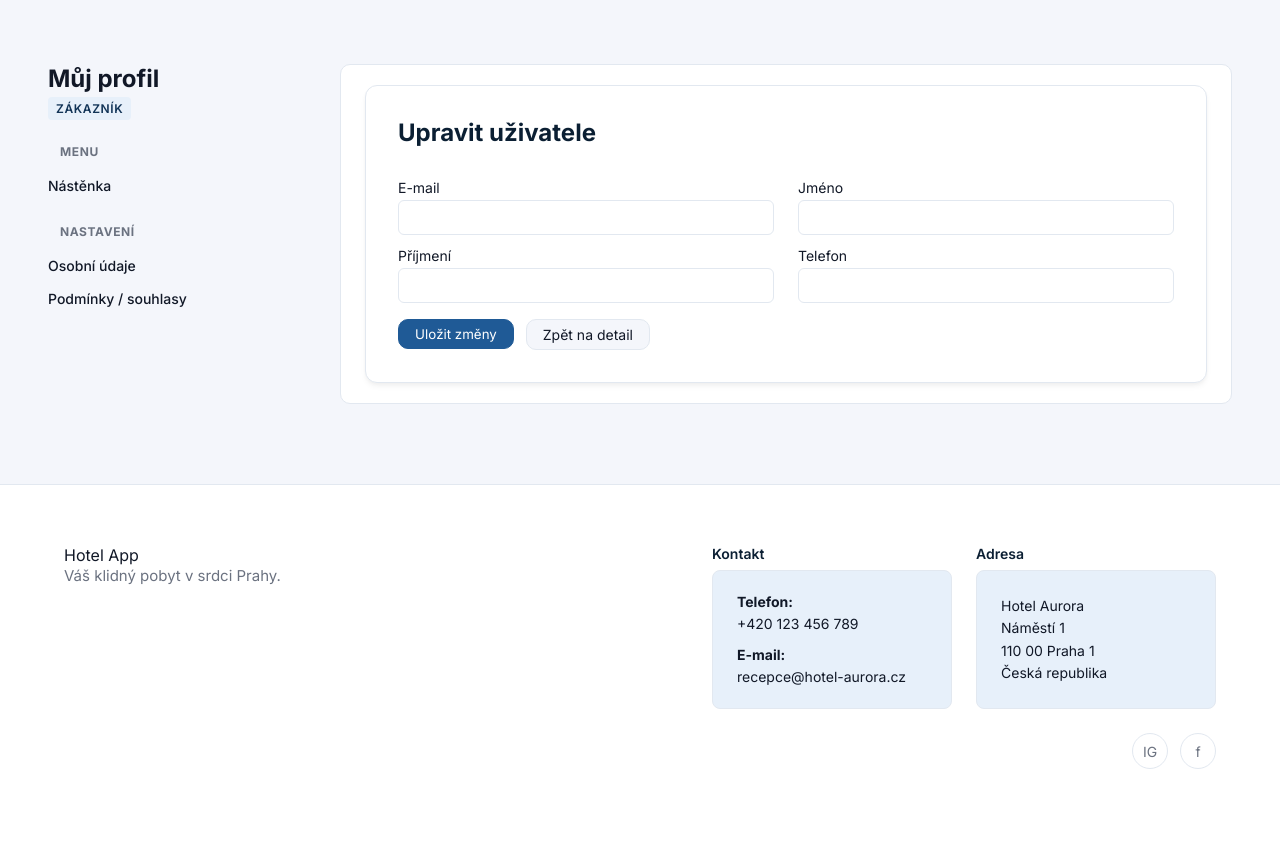
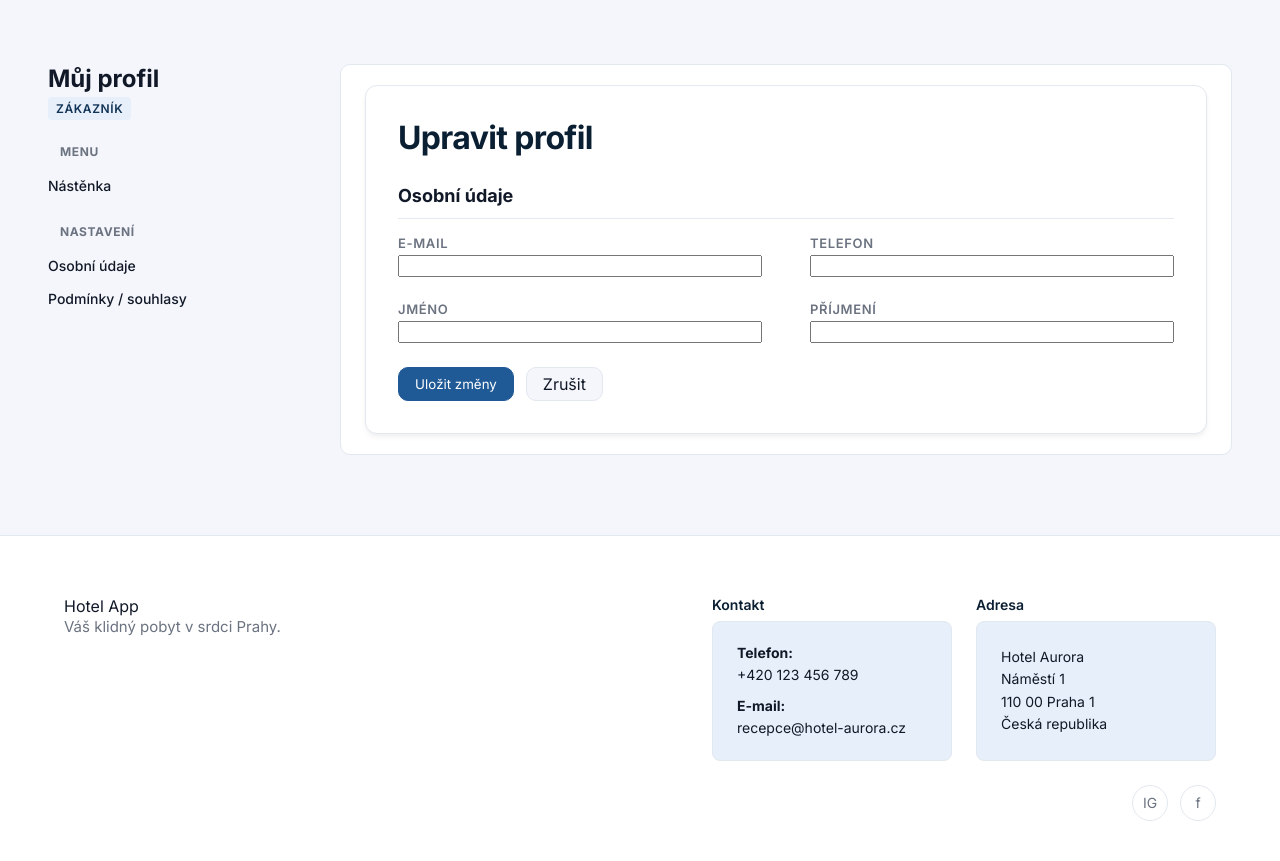
Before and after one commit to MarieHoravova/web-application-project, a FastAPI app: template templates/users/user_edit.html in a window 1280 px wide. Shown: the part 67-928 px from the top of the page. Before the commit the page ends 836 px from the top, so only its background shows below. Run offline with FastAPI, Linux system fonts and the light colour scheme; the template is opened without the code that fills it, so the values that code supplies are empty; some web fonts are replaced.

Commit message:
Update User edit

```diff
--- a/templates/users/user_edit.html
+++ b/templates/users/user_edit.html
@@ -3,8 +3,11 @@
 
 {% block profile_content %}
 
-  <div class="admin-detail-header">
-    <h2>Upravit uživatele {{ user.first_name + " " + user.last_name }}</h2>
+  <div class="dashboard-header" style="display: flex; justify-content: space-between; align-items: flex-start; margin-bottom: 24px;">
+    <div>
+        <h1 style="margin: 0 0 4px 0;">Upravit profil</h1>
+        <p style="color: var(--color-text-muted); margin: 0;">{{ user.first_name }} {{ user.last_name }}</p>
+    </div>
 
     {% if is_admin %}
       <form method="post"
@@ -18,68 +21,73 @@
     {% endif %}
   </div>
 
-  <div class="admin-detail">
-    <form method="post" action="{{ url_for('user_update', user_id=user.id) }}" class="admin-detail-form">
-      <div class="admin-detail-form-grid">
-        <div class="admin-detail-form-item">
-          <label>
-            E-mail
-            <input type="email" name="email" value="{{ user.email }}" required>
-          </label>
+  <div class="form-card">
+
+    <h3 style="margin-top: 0; margin-bottom: 16px; font-size: 18px; border-bottom: 1px solid var(--color-border-subtle); padding-bottom: 12px;">Osobní údaje</h3>
+
+    <form method="post" action="{{ url_for('user_update', user_id=user.id) }}">
+      <div class="detail-grid">
+
+        <div class="detail-item">
+          <label class="detail-label">E-mail</label>
+          <input type="email" name="email" value="{{ user.email }}" required class="form-input">
         </div>
 
-        <div class="admin-detail-form-item">
-          <label>
-            Jméno
-            <input type="text" name="first_name" value="{{ user.first_name }}" required>
-          </label>
+        <div class="detail-item">
+          <label class="detail-label">Telefon</label>
+          <input type="text" name="phone_number" value="{{ user.phone_number or '' }}" class="form-input">
         </div>
 
-        <div class="admin-detail-form-item">
-          <label>
-            Příjmení
-            <input type="text" name="last_name" value="{{ user.last_name }}" required>
-          </label>
+        <div class="detail-item">
+          <label class="detail-label">Jméno</label>
+          <input type="text" name="first_name" value="{{ user.first_name }}" required class="form-input">
         </div>
 
-        <div class="admin-detail-form-item">
-          <label>
-            Telefon
-            <input type="text" name="phone_number" value="{{ user.phone_number or '' }}">
-          </label>
-        </div>
+        <div class="detail-item">
+          <label class="detail-label">Příjmení</label>
+          <input type="text" name="last_name" value="{{ user.last_name }}" required class="form-input">
         </div>
 
-      <div class="admin-detail-form-actions">
+      </div>
+
+      <div style="margin-top: 24px; display: flex; gap: 12px;">
         <button type="submit" class="btn btn-primary">Uložit změny</button>
-        <a href="{{ url_for('user_detail', user_id=user.id) }}" class="btn btn-tertiary">Zpět na detail</a>
+        <a href="{{ url_for('user_detail', user_id=user.id) }}" class="btn btn-tertiary">Zrušit</a>
       </div>
     </form>
 
     {% if is_admin %}
-      <hr class="admin-detail-divider">
+      <div style="margin-top: 40px;">
+        <h3 style="margin-bottom: 16px; font-size: 18px; border-bottom: 1px solid var(--color-border-subtle); padding-bottom: 12px;">Nastavení oprávnění</h3>
 
-        <form method="post" action="{{ url_for('user_change_role', user_id=user.id) }}" class="admin-detail-form">
-          <div class="admin-detail-form-grid">
-            <div class="admin-detail-form-item">
-              <label>
-                Role
-                <select name="role_id">
+        <form method="post" action="{{ url_for('user_change_role', user_id=user.id) }}">
+          <div class="detail-grid">
+            <div class="detail-item">
+              <label class="detail-label">Role uživatele</label>
+
+              {% set role_translations = {
+                  'admin': 'Administrátor',
+                  'receptionist': 'Recepční',
+                  'customer': 'Zákazník',
+                  'guest': 'Host'
+              } %}
+
+              <div style="display: flex; gap: 12px; align-items: center;">
+                  <select name="role_id" class="form-input" style="flex: 1; max-width: 300px;">
                     {% for r in roles %}
                       <option value="{{ r.id }}" {% if r.id == user.role_id %}selected{% endif %}>
-                      {{ r.id }} – {{ r.description }}
+                        {{ role_translations.get(r.description, r.description) }}
                       </option>
                     {% endfor %}
                   </select>
-              </label>
+                  <button type="submit" class="btn btn-secondary">Změnit roli</button>
               </div>
             </div>
-
-        <div class="admin-detail-form-actions">
-          <button type="submit" class="btn btn-secondary">Změnit roli</button>
           </div>
         </form>
+      </div>
     {% endif %}
+
   </div>
 
 {% endblock %}
```
Lines whose indentation alone changed are shown as unchanged.
